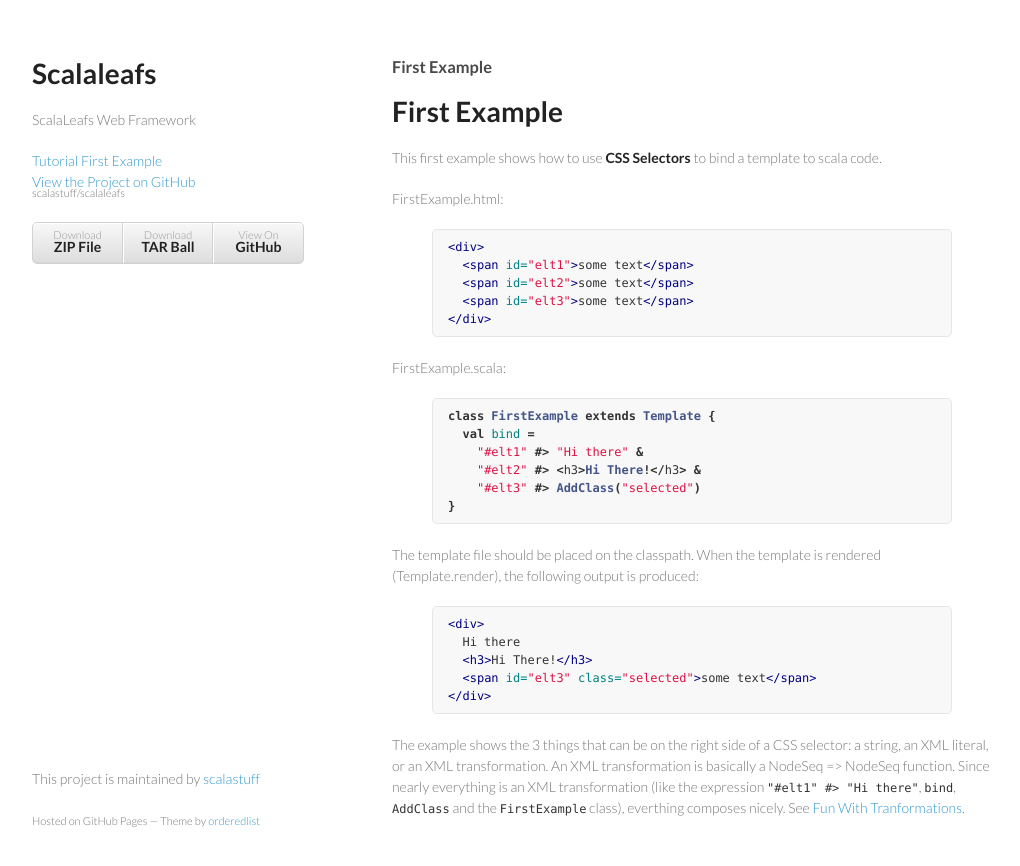
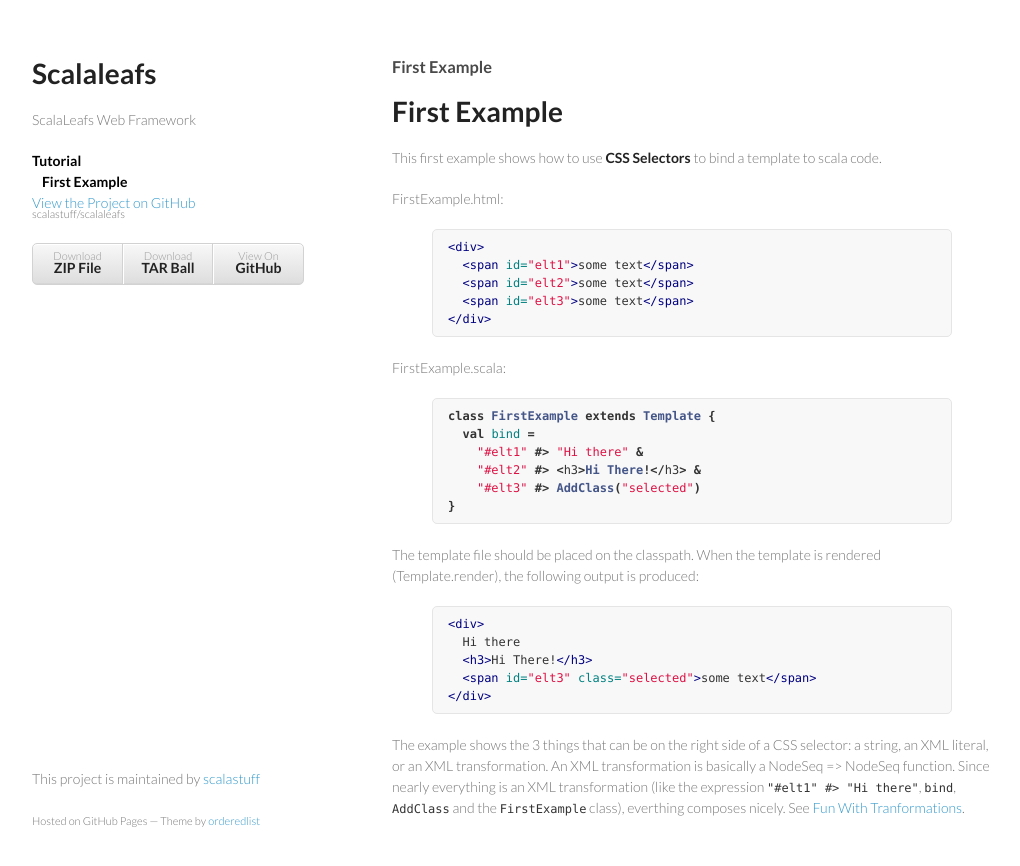
Before and after one commit to scalastuff/scalaleafs, a Jekyll site: the page built from first-steps.md, in a window 1280 px wide. Shown: the top 866 px of the page, without its empty margins (128-1148 px from the left). Built offline with Jekyll 4.4.1, drawn with Linux system fonts in a browser that asks for light colours.

Commit message:
Updated stylesheets/styles.css

```diff
--- a/stylesheets/styles.css
+++ b/stylesheets/styles.css
@@ -1,4 +1,18 @@
 @import url(https://fonts.googleapis.com/css?family=Lato:300italic,700italic,300,700);
+
+
+.menu a {
+  display: block;
+}
+
+.menu .menu2 {
+  padding-left: 10px;
+}
+
+.menu a.active {
+  font-weight: bold;
+  color: black;
+}
 
 body {
   padding:50px;
```
